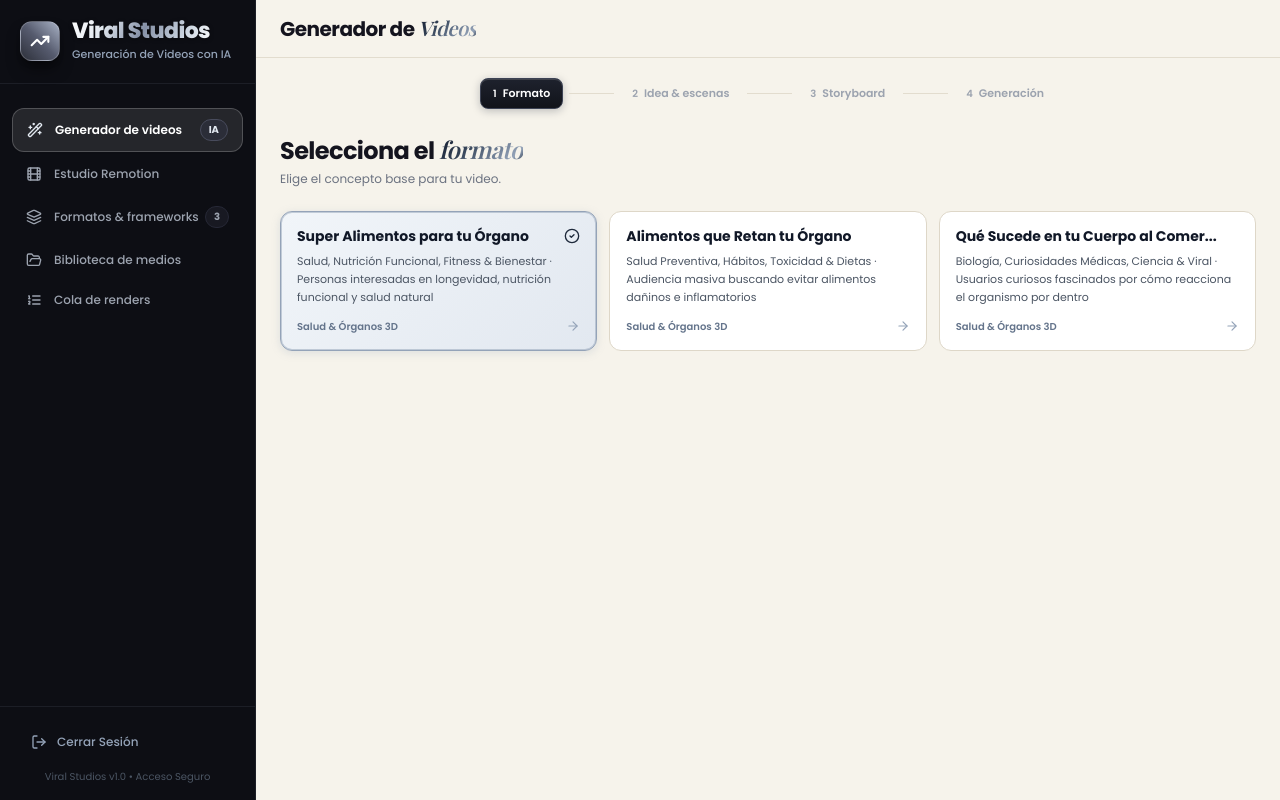
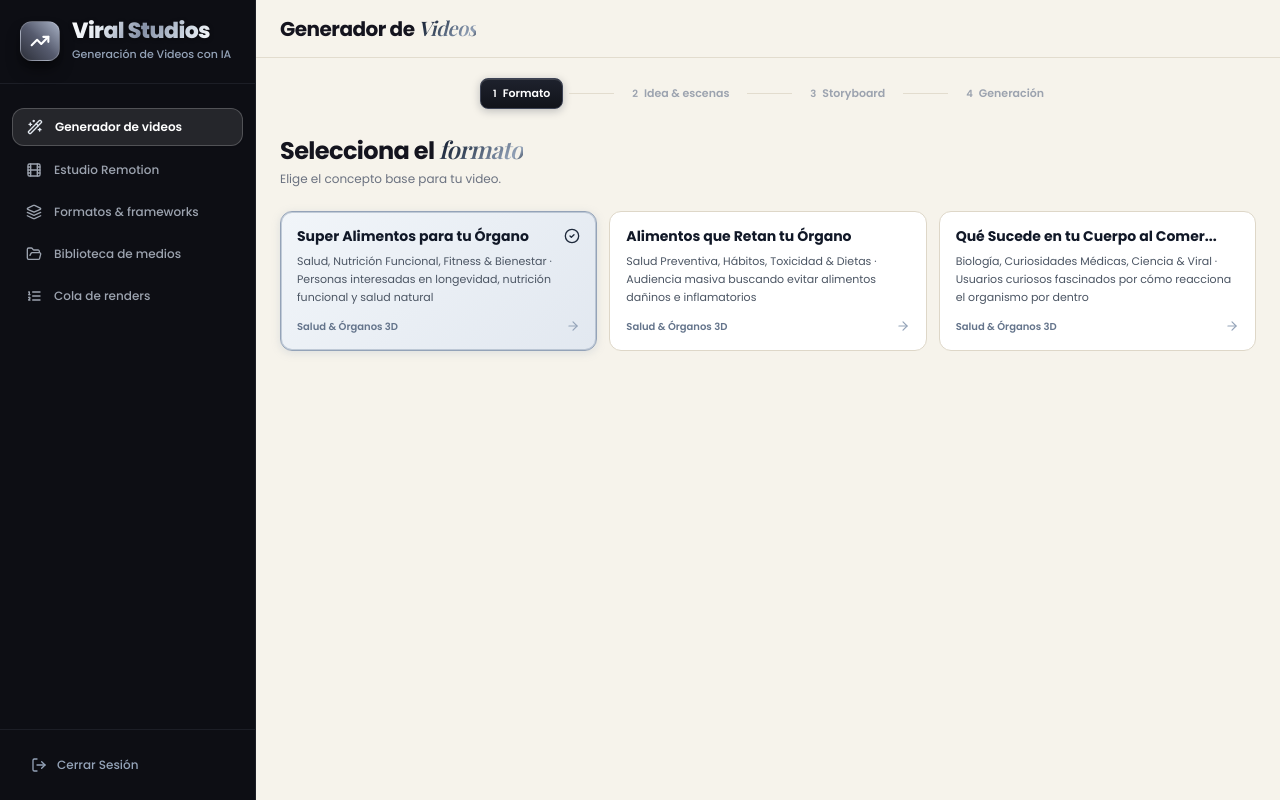
Before and after one commit to Sano-Punto/contenido-viral, a Next.js app: page /generador-de-videos in a window 1280 px wide. Built offline with nearby package versions, Linux system fonts and the light colour scheme; a web font is replaced by a local one.

Commit message:
style: remove badges and subtext from sidebar

```diff
--- a/components/layout/Sidebar.tsx
+++ b/components/layout/Sidebar.tsx
@@ -20,13 +20,12 @@ interface MenuItem {
   href: string;
   label: string;
   icon: React.ComponentType<{ className?: string }>;
-  badge?: string;
 }
 
 const MENU_ITEMS: MenuItem[] = [
-  { href: '/generador-de-videos', label: 'Generador de videos', icon: Wand2, badge: 'IA' },
+  { href: '/generador-de-videos', label: 'Generador de videos', icon: Wand2 },
   { href: '/estudio-remotion', label: 'Estudio Remotion', icon: Film },
-  { href: '/formatos-frameworks', label: 'Formatos & frameworks', icon: Layers, badge: '3' },
+  { href: '/formatos-frameworks', label: 'Formatos & frameworks', icon: Layers },
   { href: '/biblioteca-medios', label: 'Biblioteca de medios', icon: FolderOpen },
   { href: '/cola-renders', label: 'Cola de renders', icon: ListOrdered },
 ];
@@ -90,8 +89,8 @@ export const Sidebar: React.FC = () => {
         {/* Espaciado antes del nav */}
         <div className="pt-4" />
 
-        {/* Lista de Navegación con enlace nativo Next.js y estilo de lujo */}
-        <nav className="px-3 space-y-1 pt-2">
+        {/* Lista de Navegación limpia y minimalista */}
+        <nav className="px-3 space-y-1.5 pt-2">
           {MENU_ITEMS.map((item) => {
             const Icon = item.icon;
             const isActive = pathname === item.href || (item.href === '/generador-de-videos' && pathname === '/');
@@ -101,32 +100,18 @@ export const Sidebar: React.FC = () => {
                 key={item.href}
                 href={item.href}
                 onClick={() => setMobileMenuOpen(false)}
-                className={`w-full flex items-center justify-between px-3.5 py-2.5 rounded-xl text-xs font-medium transition-all group ${
+                className={`w-full flex items-center gap-3 px-3.5 py-2.5 rounded-xl text-xs font-medium transition-all group ${
                   isActive
                     ? 'bg-white/10 text-white border border-white/20 shadow-sm font-semibold'
                     : 'text-gray-400 hover:text-gray-200 hover:bg-[#161720]'
                 }`}
               >
-                <div className="flex items-center gap-3">
                 <Icon
                   className={`w-4 h-4 transition-colors ${
                     isActive ? 'text-slate-200' : 'text-gray-400 group-hover:text-gray-300'
                   }`}
                 />
                 <span>{item.label}</span>
-                </div>
-
-                {item.badge && (
-                  <span
-                    className={`text-[10px] font-bold px-2 py-0.5 rounded-full ${
-                      isActive
-                        ? 'bg-[#2b2d38] text-slate-200 border border-[#484b5c]'
-                        : 'bg-[#181922] text-gray-400 border border-[#262836]'
-                    }`}
-                  >
-                    {item.badge}
-                  </span>
-                )}
               </Link>
             );
           })}
@@ -134,7 +119,7 @@ export const Sidebar: React.FC = () => {
       </div>
 
       {/* Footer del Sidebar con botón de Cerrar Sesión */}
-      <div className="p-4 border-t border-[#1c1e26] space-y-2">
+      <div className="p-4 border-t border-[#1c1e26]">
         <button
           type="button"
           onClick={handleLogout}
@@ -143,9 +128,6 @@ export const Sidebar: React.FC = () => {
           <LogOut className="w-4 h-4 group-hover:text-red-400 transition-colors" />
           <span>Cerrar Sesión</span>
         </button>
-        <div className="text-[10px] text-gray-600 text-center">
-          Viral Studios v1.0 • Acceso Seguro
-        </div>
       </div>
     </div>
   );
```
Lines whose indentation alone changed are shown as unchanged.
